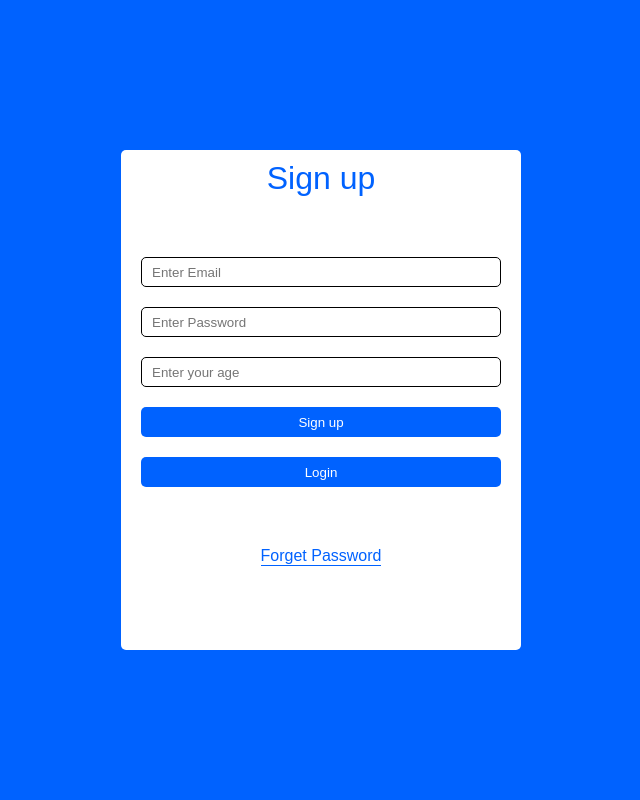
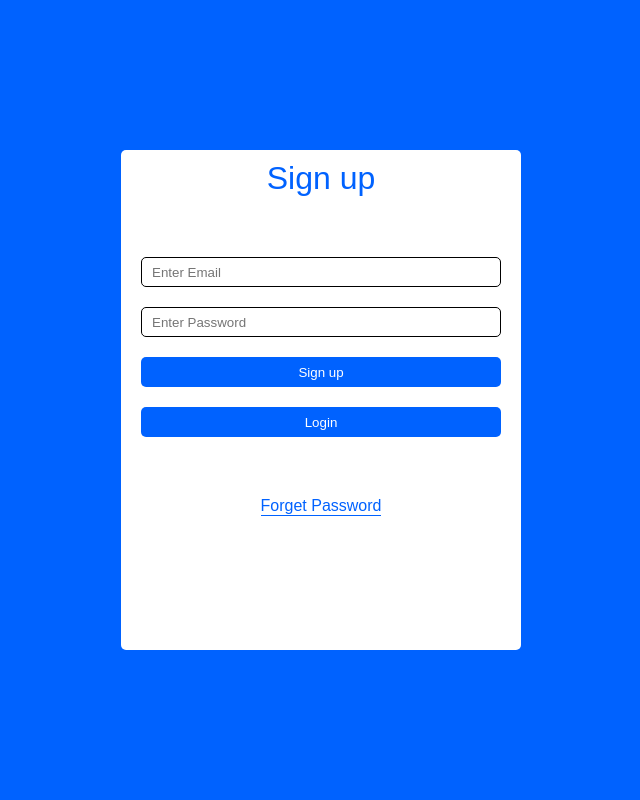
Before and after one commit to ayushmarch94/login-signup, a PHP site: page / in a window 1280 px wide. Shown: the whole page, without its empty margins (319-959 px from the left). Run offline with PHP 8.4, Linux system fonts and the light colour scheme.

Commit message:
Removed age factor

```diff
--- a/forget.php
+++ b/forget.php
@@ -5,7 +5,7 @@
     <meta charset="UTF-8">
     <meta name="viewport" content="width=device-width, initial-scale=1.0">
     <title>Reset password</title>
-    <link rel="icon" href="./image/heart.png">
+    <link rel="icon" href="./image/passwords.png">
     <link rel="stylesheet" href="./styles.css">
 </head>
 
--- a/important.txt
+++ /dev/null
@@ -1,2 +0,0 @@
-add token expiry
-add maximum and minimum length to input
--- a/index.php
+++ b/index.php
@@ -4,7 +4,7 @@
   <meta charset="UTF-8" />
   <meta name="viewport" content="width=device-width, initial-scale=1.0" />
   <title>Registration</title>
-  <link rel="icon" href="./image/heart.png">
+  <link rel="icon" href="./image/passwords.png">
   <link rel="stylesheet" href="./styles.css" />
 </head>
 <body>
@@ -16,9 +16,7 @@
       <form id="signup-form" action="index.php" method="POST">
         <input name="EMAIL" type="email" required placeholder="Enter Email" />
         <input name="PASSWORD" type="password" required placeholder="Enter Password" />
-        <input name="age" type="number" required placeholder="Enter your age">
         <p id="emailP">The email is already registered, Try login</p>
-        <p id="ageAlert">Your age is less than 18 can't Signup</p>
         <p id="database">Currently database is down try again later on</p>
         <button type="submit">Sign up</button>
         <button id="go-to-login" type="button" onclick="loginPage()">
@@ -60,11 +58,6 @@ if ($_SERVER["REQUEST_METHOD"] == "POST") {
   include 'db.php';
   $age = $_POST["age"];
 
-  if ($age<18) {
-    echo "<script>document.querySelector('#ageAlert').style.display = 'block';</script>";
-  } else {
-    echo "<script>document.querySelector('#ageAlert').style.display = 'none';</script>";
-
   $EMAIL = $_POST["EMAIL"];
   $EMAIL = strtolower($EMAIL);
   $PASSWORD = $_POST["PASSWORD"];
@@ -88,5 +81,4 @@ if ($_SERVER["REQUEST_METHOD"] == "POST") {
     }
     }
   }
-}
 ?>
--- a/login.php
+++ b/login.php
@@ -5,7 +5,7 @@
   <meta charset="UTF-8" />
   <meta name="viewport" content="width=device-width, initial-scale=1.0" />
   <title>Login</title>
-  <link rel="icon" href="./image/heart.png">
+  <link rel="icon" href="./image/passwords.png">
   <link rel="stylesheet" href="./styles.css" />
 </head>
 
--- a/token.php
+++ b/token.php
@@ -5,7 +5,7 @@
   <meta charset="UTF-8" />
   <meta name="viewport" content="width=device-width, initial-scale=1.0" />
   <title>Login</title>
-  <link rel="icon" href="./image/heart.png">
+  <link rel="icon" href="./image/passwords.png">
   <link rel="stylesheet" href="./styles.css" />
 </head>
 
```
Also changed, not shown: image/Darkpink.jpg (deleted), image/bg.jpg (deleted), image/heart.png (deleted), image/passwords.png (added), image/rose.jpg (deleted). Lines whose indentation alone changed are shown as unchanged.
